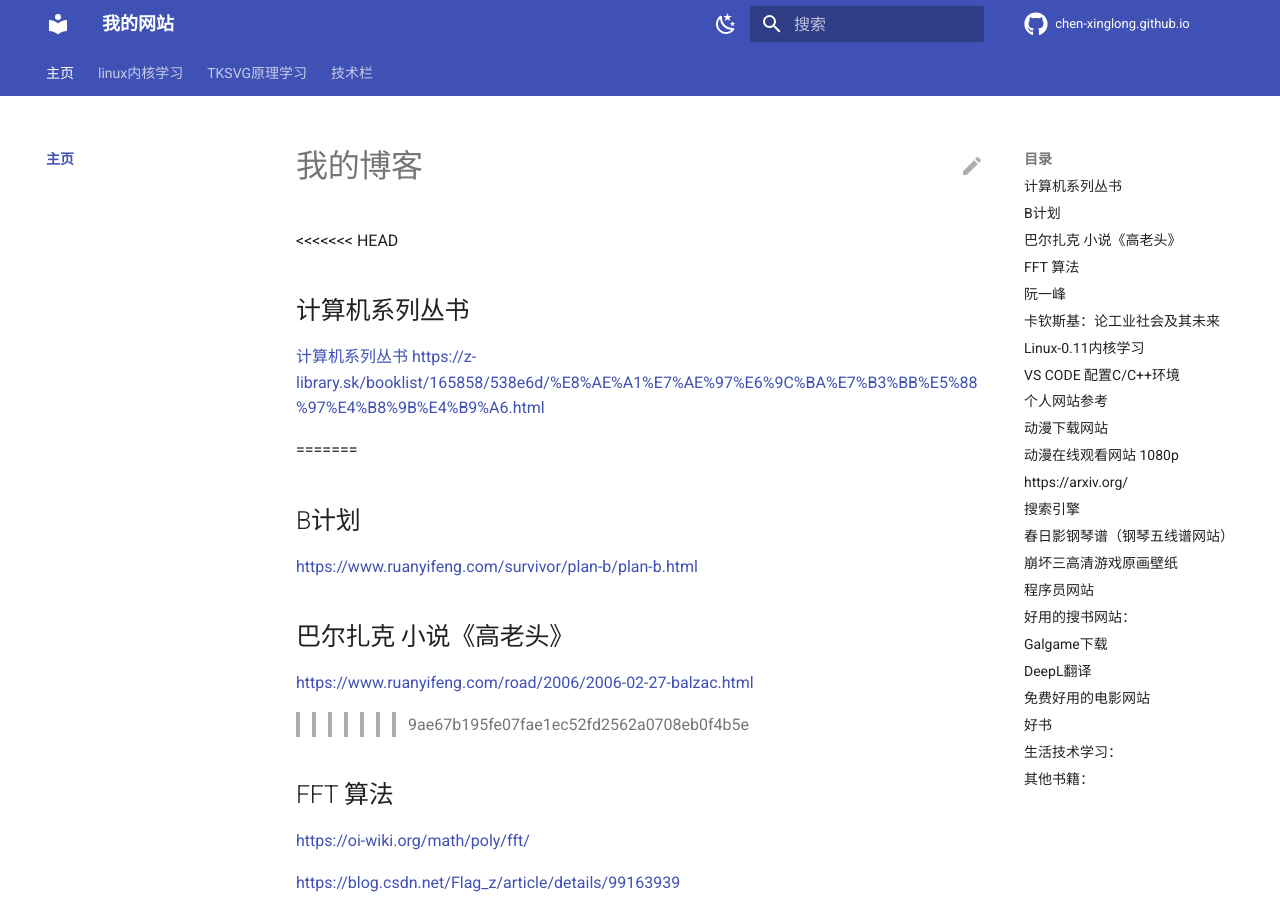
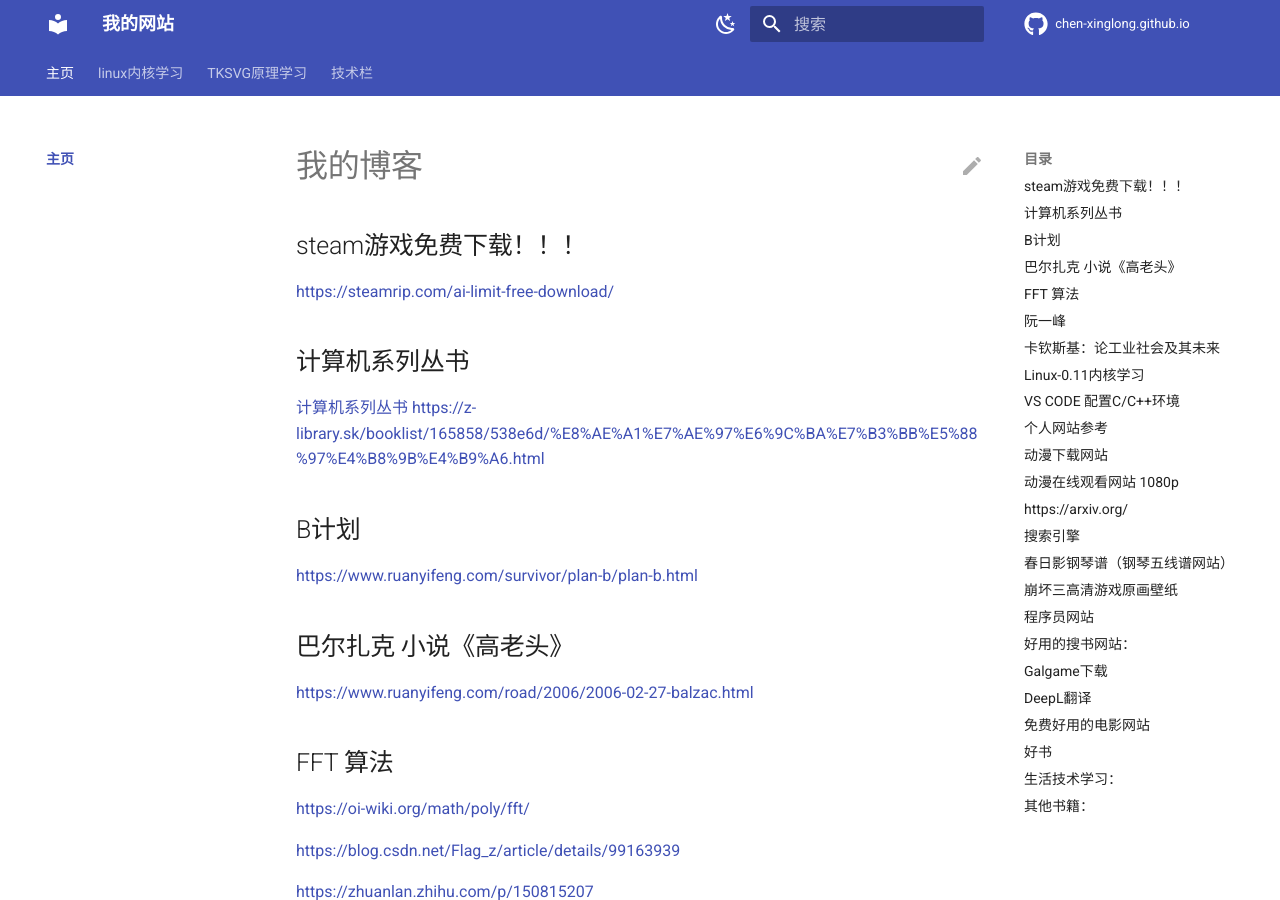
Before and after one commit to chen-xinglong/chen-xinglong.github.io, an MkDocs documentation site: the page built from docs/index.md, in a window 1280 px wide and 900 px high. Built offline with MkDocs 1.6.1 and Material for MkDocs 9.7.7, drawn with Linux system fonts in a browser that asks for light colours; comment, search, counter and statistics services are not loaded.

Commit message:
steamrip

```diff
--- a/docs/index.md
+++ b/docs/index.md
@@ -4,11 +4,13 @@
 
 # 我的博客
 
-<<<<<<< HEAD
+## steam游戏免费下载！！！
+
+[https://steamrip.com/ai-limit-free-download/](https://steamrip.com/ai-limit-free-download/)
+
 ## 计算机系列丛书
 [计算机系列丛书 https://z-library.sk/booklist/165858/538e6d/%E8%AE%A1%E7%AE%97%E6%9C%BA%E7%B3%BB%E5%88%97%E4%B8%9B%E4%B9%A6.html](https://z-library.sk/booklist/165858/538e6d/%E8%AE%A1%E7%AE%97%E6%9C%BA%E7%B3%BB%E5%88%97%E4%B8%9B%E4%B9%A6.html)
 
-=======
 ## B计划
 [https://www.ruanyifeng.com/survivor/plan-b/plan-b.html](https://www.ruanyifeng.com/survivor/plan-b/plan-b.html)
 
@@ -16,7 +18,6 @@
 ## 巴尔扎克 小说《高老头》
 [https://www.ruanyifeng.com/road/2006/2006-02-27-balzac.html](https://www.ruanyifeng.com/road/2006/2006-02-27-balzac.html)
 
->>>>>>> 9ae67b195fe07fae1ec52fd2562a0708eb0f4b5e
 ## FFT 算法
 
 [https://oi-wiki.org/math/poly/fft/](https://oi-wiki.org/math/poly/fft/)
```
